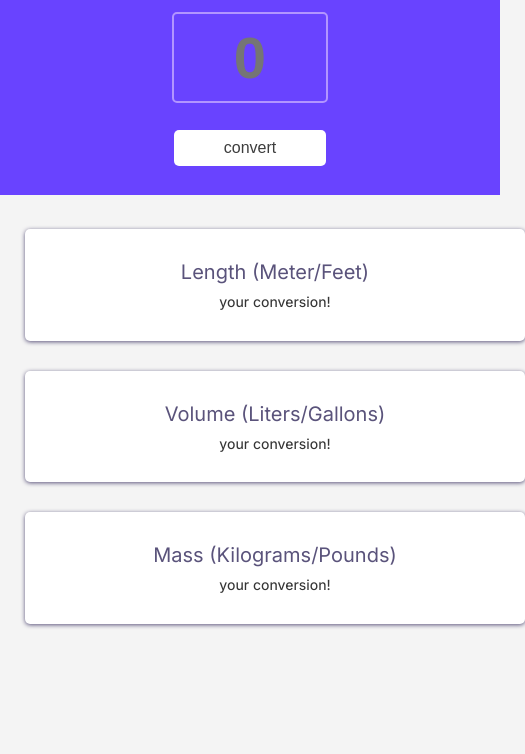
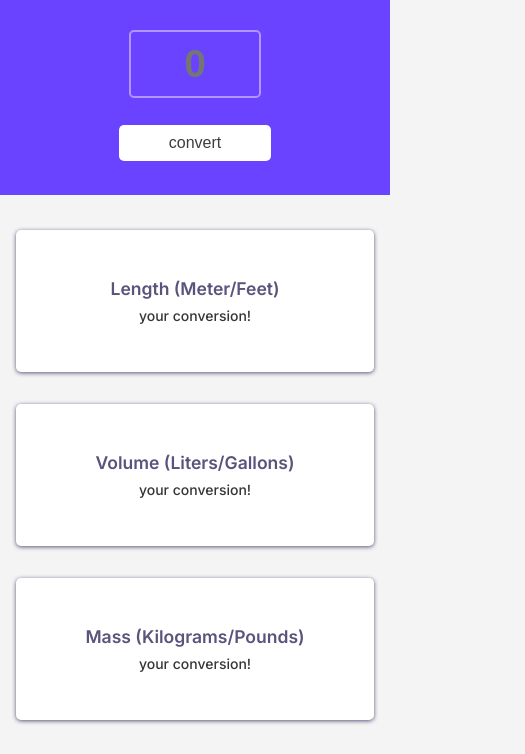
Before and after one commit to hebrahimdevlops/metric_imperial_unit_converter, a plain HTML site: page index.html in a window 390 px wide. Shown: the part 90-844 px from the top of the page, 525 px wide, since content can reach past the window. Drawn offline with Linux system fonts and the light colour scheme.

Commit message:
Add responsiveness

```diff
--- a/index.css
+++ b/index.css
@@ -1,106 +1,125 @@
-body {
+* {
+  margin: 0;
+  padding: 0;
   box-sizing: border-box;
-    margin: 0;
-    font-family: "Inter", sans-serif;
-    background-color:#f4f4f4;
-
 }
 
-#main{
+html body {
+  margin: 0;
+  font-family: 'Inter', sans-serif;
+  background-color: #f4f4f4;
+  max-width: 100vw;
+  overflow-x: hidden;
+}
+
+#main {
   display: flex;
   flex-direction: column;
-    background-color:#f4f4f4;
-    width:100%;
+  background-color: #f4f4f4;
+  width: 100%;
   max-width: 550px;
-    min-width:500px;
-    height: 729px;
   margin: 0 auto;
-    border:none;
-
+  border: none;
 }
-
 
 #capture-area {
   display: flex;
   flex-direction: column;
   align-items: center;
   align-content: center;
-    background-color: #6943FF;
-    width: 100% ;
-    height: 285px ;
-    margin-bottom:19px;
-
+  background-color: #6943ff;
+  width: 100%;
+  margin-bottom: 19px;
 }
 
-h1{
-    color:#ffffff;
-    font-size :28px;
+h1 {
+  color: #ffffff;
+  font-size: clamp(1.5rem, 6vw, 2.5rem); /* Responsive font-size */
+  text-align: center;
+  margin: 1rem auto;
+  padding: 0 1rem;
+  width: 100%;
+  max-width: 90%;
+  word-wrap: break-word;
 }
-#input-sect{
-    margin-top:30px;
-    margin-bottom:25px;
-    width: 132px;
-    height: 73px;
+#input-sect {
+  margin-top: 30px;
+  margin-bottom: 25px;
+  width: 100%;
+  max-width: 132px;
+  height: auto;
   text-align: center;
-    padding:10px;
-    font-size:58px;
+  padding: 10px;
+  font-size: clamp(32px, 10vw, 58px);
   font-weight: 899;
-    border: 2px solid #B295FF;
-    background-color:#6943FF;
+  border: 2px solid #b295ff;
+  background-color: #6943ff;
   border-radius: 5px;
-    color:#ffffff;
-
+  color: #ffffff;
 }
 
-#convert-btn{
-    margin-top:2px;
-    margin-bottom:34px;
-    padding: 9px 28px 9px 28px;
-    width: 152px;
-    height: 42px;
-    text-align: center;
-    font-size:16px;
-    font-weight: medium;
-    background-color:#ffffff;
+#convert-btn {
+  margin: 2px auto 34px auto;
+  padding: 9px 1rem;
+  width: 100%;
+  max-width: 152px;
+  font-size: 1rem;
+  font-weight: 500;
+  background-color: #ffffff;
   border-radius: 5px;
-    border:none;
-    color: #3D3D3D;
+  border: none;
+  color: #3d3d3d;
+  box-sizing: border-box;
+  overflow-wrap: break-word;
+  word-break: break-word;
 }
 
-#display-sect{
+#display-sect {
   display: flex;
-    flex-direction:column;
-    margin:auto;
-    margin-right: 25px;
-    margin-left: 25px;
-    margin-bottom: 15px;
-    margin-top: 15px;
-    width:500px;
-    height: 94px;
-    border:none;
+  flex-direction: column;
+  margin: 1rem auto;
+  padding: 1rem;
+  align-items: center; /* This centers child items horizontally */
+  justify-content: center;
+  width: calc(100% - 2rem); /* Prevent overflow even with padding/margin */
+  max-width: 500px;
+  height: auto;
+  border: none;
   background-color: #ffffff;
   border-radius: 5px;
   align-items: center;
   text-align: center;
-    flex-grow:1;
-    box-shadow: 0px 1px 4px #5A537B;
+  flex-grow: 1;
+  box-shadow: 0px 1px 4px #5a537b;
+}
 
+#display-sect,
+.output-el {
+  overflow-wrap: break-word;
+  word-break: break-word;
 }
-#result-unit{
-    color:#5A537B;
-    font-weight: semi-bold;
-    font-size:20px;
-    margin-top: 31px;
-    margin-bottom: 0px;
-    margin-left:71px;
-    margin-right: 71px;
 
+#result-unit {
+  color: #5a537b;
+  font-weight: 600;
+  font-size: clamp(1rem, 4.5vw, 1.25rem);
+  text-align: center;
+  padding: 0 1rem;
+  margin: 2rem 0 0 0;
+  max-width: 100%;
+  word-wrap: break-word;
+  width: 100%;
+  box-sizing: border-box;
 }
-.output-el{
-    color:#353535;
-    font-size: 14px;
-    font-weight: 450;
-    margin-top: 9px;
-    margin-bottom: 31px;
-
+.output-el {
+  color: #353535;
+  font-size: clamp(0.875rem, 3vw, 1rem);
+  font-weight: 500;
+  margin-top: 0.5rem;
+  margin-bottom: 2rem;
+  word-wrap: break-word;
+  overflow-wrap: break-word;
+  text-align: center; /* optional: for better alignment */
+  max-width: 100%;
+  box-sizing: border-box;
 }
```
Lines whose indentation alone changed are shown as unchanged.
